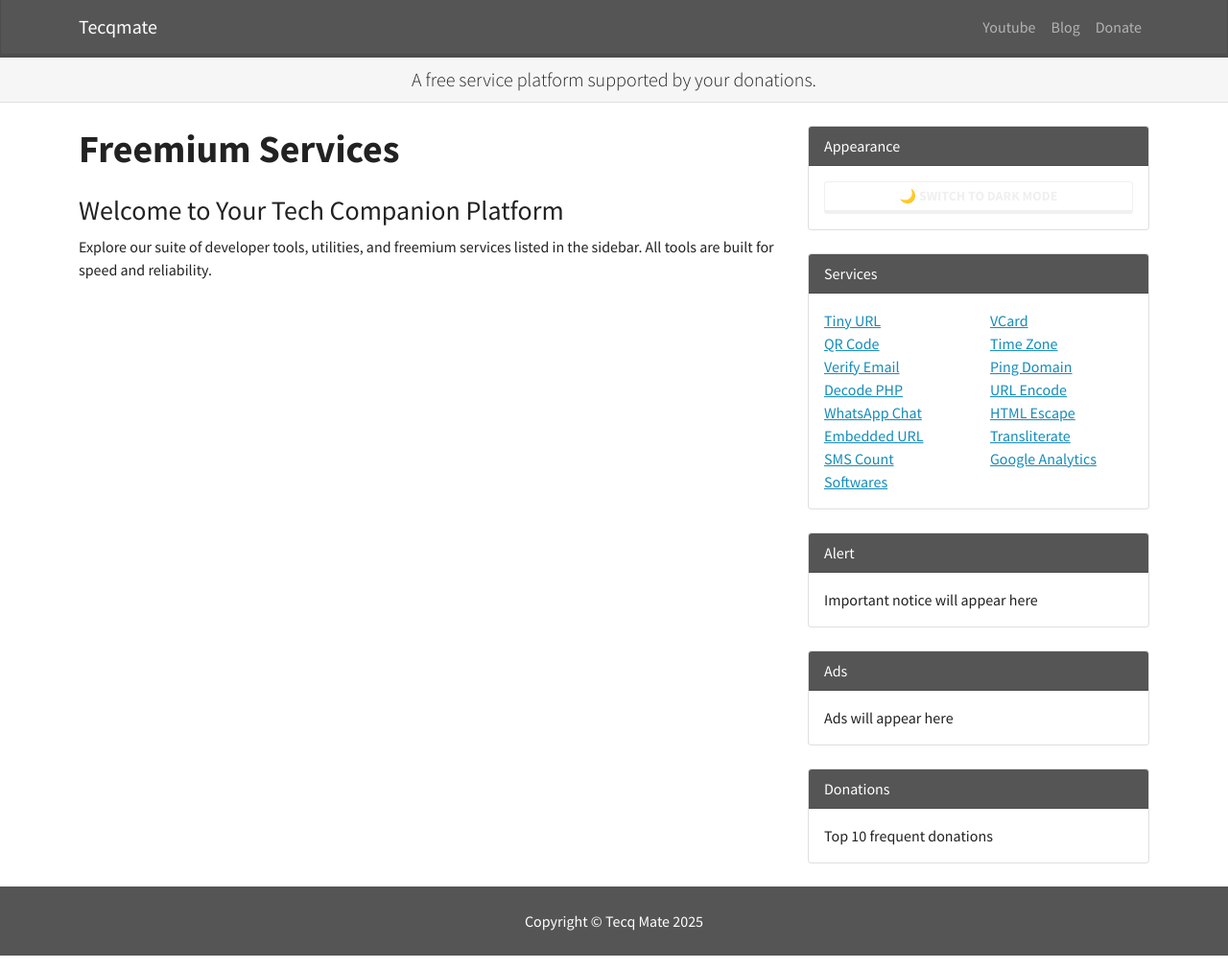
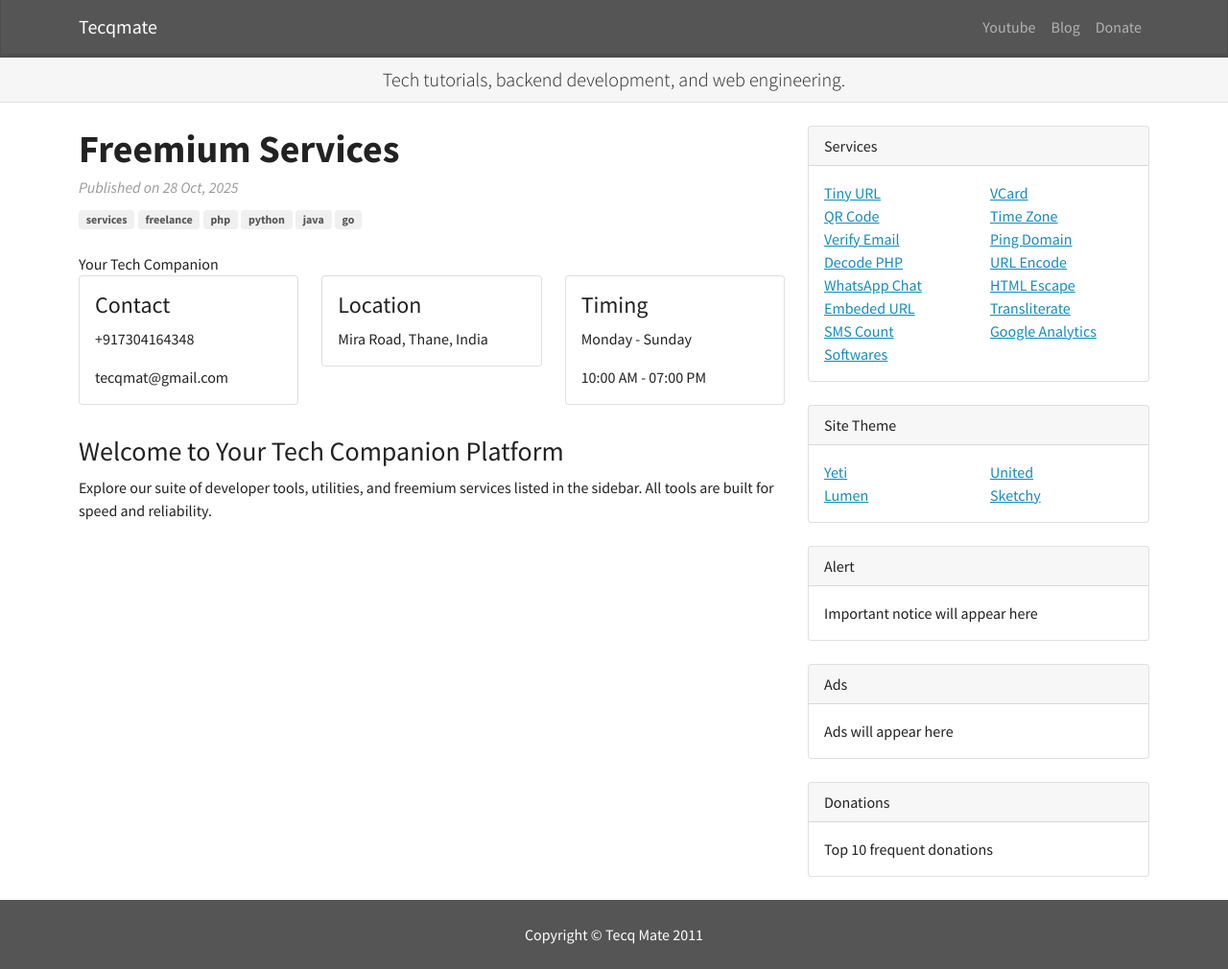
Before and after one commit to tecqmate/site, a Jekyll site: the page built from index.md, in a window 1280 px wide. Shown: the whole page at 96% size. Built offline with Jekyll 4.4.1, drawn with Linux system fonts in a browser that asks for light colours.

Commit message:
few dynamic

```diff
--- /dev/null
+++ b/_includes/footer.html
@@ -0,0 +1,36 @@
+
+  <footer class="footer mt-auto py-3 bg-dark">
+    <div class="container my-2">
+      <p class="m-0 text-center text-white">Copyright © Tecq Mate 2011</p>
+    </div>
+  </footer>
+
+  <!-- Scripts -->
+  <script src="{{ '/jquery-3.5.0.min.js' | relative_url }}"></script>
+  <script src="{{ '/bootstrap.min.js' | relative_url }}"></script>
+  <script src="{{ '/bootbox.min.js' | relative_url }}"></script>
+  <script src="{{ '/script.js' | relative_url }}?_=0.0.1"></script>
+  <script>
+    function changeTheme(themeUrl) {
+      $('#theme-style').attr('href', themeUrl);
+      localStorage.setItem('selected-theme', themeUrl);
+    }
+
+    function toggleTheme() {
+      if (document.documentElement.getAttribute('data-theme') === 'dark') {
+        document.documentElement.removeAttribute('data-theme');
+        localStorage.setItem('mode', 'light');
+      } else {
+        document.documentElement.setAttribute('data-theme', 'dark');
+        localStorage.setItem('mode', 'dark');
+      }
+    }
+
+    $(function() {
+      const savedTheme = localStorage.getItem('selected-theme');
+      if (savedTheme) $('#theme-style').attr('href', savedTheme);
+
+      const savedMode = localStorage.getItem('mode');
+      if (savedMode === 'dark') document.documentElement.setAttribute('data-theme', 'dark');
+    });
+  </script>
--- a/_includes/header.html
+++ b/_includes/header.html
@@ -1,15 +1,21 @@
 
 <head>
   <meta http-equiv="Content-Type" content="text/html; charset=utf-8">
-  <title>{{ page.title }} - {{ site.title }}</title>
+  <title>{% if page.title %}{{ page.title }} - {{ site.title }}{% else %}{{ site.title }}{% endif %}</title>
+  <link rel="canonical" href="{{ page.url | absolute_url }}" />
   <meta name="description" content="{{ page.description | default: site.description }}" />
   <meta name="keywords" content="coding, technology, tutorials, programming, development, php, javascript, python, java, web development" />
-  <meta charset="UTF-8" />
-  <meta http-equiv="x-ua-compatible" content="ie=edge" />
   <meta name="viewport" content="width=device-width, initial-scale=1" />
   <link rel="icon" href="{{ '/favicon.ico' | relative_url }}" sizes="75x75" />
 
-  <!-- Core Bootstrap & Custom Stylesheet -->
-  <link href="{{ '/lumen.min.css' | relative_url }}" rel="stylesheet" id="theme">
+  <!-- Bootstrap & Custom Styles -->
+  <link href="{{ '/lumen.min.css' | relative_url }}" rel="stylesheet" id="theme-style">
   <link href="{{ '/style.css' | relative_url }}" rel="stylesheet">
+
+  <style>
+    #txt, #esc {
+      resize: none;
+      min-height: 200px;
+    }
+  </style>
 </head>
--- /dev/null
+++ b/_includes/services.html
@@ -0,0 +1,11 @@
+<div class="row">
+  {% for item in site.data.services %}
+    <div class="col-sm-6">
+      {% if item.external %}
+        <a href="{{ item.url }}" target="_blank" rel="noopener">{{ item.name }}</a>
+      {% else %}
+        <a href="{{ item.url | relative_url }}">{{ item.name }}</a>
+      {% endif %}
+    </div>
+  {% endfor %}
+</div>
--- a/_layouts/default.html
+++ /dev/null
@@ -1,176 +0,0 @@
-<!DOCTYPE html>
-<html lang="{{ page.lang | default: site.lang | default: 'en' }}" data-bs-theme="light">
-
-{% include header.html %}
-
-<body oncontextmenu="return false">
-  <div id="loader" class="d-none">
-    <div id="overlay"></div>
-    <div class="lds-ellipsis">
-      <div></div><div></div><div></div><div></div>
-    </div>
-  </div>
-
-  <!-- Navbar -->
-  <nav class="navbar navbar-expand-lg navbar-dark bg-dark">
-    <div class="container">
-      <a class="navbar-brand" href="{{ '/' | relative_url }}">Tecqmate</a>
-      <button class="navbar-toggler" type="button" data-bs-toggle="collapse"
-        data-bs-target="#navbarSupportedContent" aria-controls="navbarSupportedContent"
-        aria-expanded="false" aria-label="Toggle navigation">
-        <span class="navbar-toggler-icon"></span>
-      </button>
-      <div class="collapse navbar-collapse" id="navbarSupportedContent">
-        <ul class="navbar-nav ms-auto mb-2 mb-lg-0">
-          <li class="nav-item">
-            <a class="nav-link" href="https://www.youtube.com/channel/UCVOFs1H3mtohHvRwLFbDQNw?sub_confirmation=1" target="_blank" rel="noopener">Youtube</a>
-          </li>
-          <li class="nav-item">
-            <a class="nav-link" href="https://tecqmate.blogspot.com" target="_blank" rel="noopener">Blog</a>
-          </li>
-          <li class="nav-item">
-            <a class="nav-link" href="https://tecqmate.github.io/about#donate" target="_blank" rel="noopener">Donate</a>
-          </li>
-        </ul>
-      </div>
-    </div>
-  </nav>
-
-  <!-- Header Banner -->
-  <header class="py-1 bg-light border-bottom mb-4">
-    <div class="container">
-      <div class="text-center my-1">
-        <p class="lead mb-0">A free service platform supported by your donations.</p>
-      </div>
-    </div>
-  </header>
-
-  <!-- Main Content Layout -->
-  <div class="container">
-    <div class="row">
-      <!-- Main Content Area -->
-      <div class="col-lg-8">
-        <div class="row">
-          <article>
-            <header class="mb-4">
-              <h1 class="fw-bolder mb-1">{{ page.title }}</h1>
-              {% if page.date %}
-              <div class="text-muted fst-italic mb-2">Published on {{ page.date }}</div>
-              {% endif %}
-              {% if page.tags %}
-                {% for tag in page.tags %}
-                  <span class="badge bg-secondary text-decoration-none link-light">{{ tag }}</span>
-                {% endfor %}
-              {% endif %}
-            </header>
-          </article>
-
-          <!-- Injected Page Content -->
-          {{ content }}
-
-        </div>
-      </div>
-
-      <!-- Sidebar Area -->
-      <div class="col-lg-4">
-        <!-- Light / Dark Theme Switcher Card -->
-        <div class="card mb-4">
-          <div class="card-header bg-dark text-white">Appearance</div>
-          <div class="card-body text-center">
-            <button class="btn btn-outline-secondary btn-sm w-100" id="theme-toggle" type="button">
-              <span id="theme-icon">🌙</span> <span id="theme-text">Switch to Dark Mode</span>
-            </button>
-          </div>
-        </div>
-
-        <!-- Services Menu Card -->
-        <div class="card mb-4">
-          <div class="card-header bg-dark text-white">Services</div>
-          <div class="card-body">
-            <div class="row">
-              <div class="col-sm-6"><a href="{{ '/tiny.html' | relative_url }}">Tiny URL</a></div>
-              <div class="col-sm-6"><a href="{{ '/vcard.html' | relative_url }}">VCard</a></div>
-              <div class="col-sm-6"><a href="{{ '/qrcode.html' | relative_url }}">QR Code</a></div>
-              <div class="col-sm-6"><a href="{{ '/timezone.html' | relative_url }}">Time Zone</a></div>
-              <div class="col-sm-6"><a href="{{ '/verify-email.html' | relative_url }}">Verify Email</a></div>
-              <div class="col-sm-6"><a href="{{ '/ping-domain.html' | relative_url }}">Ping Domain</a></div>
-              <div class="col-sm-6"><a href="{{ '/dephp.html' | relative_url }}">Decode PHP</a></div>
-              <div class="col-sm-6"><a href="{{ '/url-encode.html' | relative_url }}">URL Encode</a></div>
-              <div class="col-sm-6"><a href="{{ '/whatsapp.html' | relative_url }}">WhatsApp Chat</a></div>
-              <div class="col-sm-6"><a href="{{ '/html-encode.html' | relative_url }}">HTML Escape</a></div>
-              <div class="col-sm-6"><a href="{{ '/embedded-url.html' | relative_url }}">Embedded URL</a></div>
-              <div class="col-sm-6"><a href="{{ '/transliterate.html' | relative_url }}">Transliterate</a></div>
-              <div class="col-sm-6"><a href="{{ '/sms-count.html' | relative_url }}">SMS Count</a></div>
-              <div class="col-sm-6"><a href="{{ '/ga-link.html' | relative_url }}">Google Analytics</a></div>
-              <div class="col-sm-6"><a href="https://github.com/sdksmate?tab=repositories" target="_blank" rel="noopener">Softwares</a></div>
-            </div>
-          </div>
-        </div>
-
-        <!-- Extra Widgets -->
-        <div class="card mb-4">
-          <div class="card-header bg-dark text-white">Alert</div>
-          <div class="card-body">Important notice will appear here</div>
-        </div>
-        <div class="card mb-4">
-          <div class="card-header bg-dark text-white">Ads</div>
-          <div class="card-body">Ads will appear here</div>
-        </div>
-        <div class="card mb-4">
-          <div class="card-header bg-dark text-white">Donations</div>
-          <div class="card-body">Top 10 frequent donations</div>
-        </div>
-      </div>
-    </div>
-  </div>
-
-  <!-- Footer -->
-  <footer class="footer mt-auto py-3 bg-dark">
-    <div class="container my-2">
-      <p class="m-0 text-center text-white">Copyright © Tecq Mate 2025</p>
-    </div>
-  </footer>
-
-  <!-- Scripts -->
-  <script src="{{ '/jquery-3.5.0.min.js' | relative_url }}"></script>
-  <script src="{{ '/bootstrap.min.js' | relative_url }}"></script>
-  <script src="{{ '/bootbox.min.js' | relative_url }}"></script>
-  <script src="{{ '/script.js' | relative_url }}?_=0.0.0"></script>
-
-  <!-- Theme Toggle Script -->
-  <script>
-    document.addEventListener('DOMContentLoaded', function() {
-      const toggleBtn = document.getElementById('theme-toggle');
-      const themeIcon = document.getElementById('theme-icon');
-      const themeText = document.getElementById('theme-text');
-      const htmlElement = document.documentElement;
-
-      const savedTheme = localStorage.getItem('theme') || 'light';
-      htmlElement.setAttribute('data-bs-theme', savedTheme);
-      updateButtonUI(savedTheme);
-
-      if (toggleBtn) {
-        toggleBtn.addEventListener('click', function() {
-          const currentTheme = htmlElement.getAttribute('data-bs-theme');
-          const newTheme = currentTheme === 'dark' ? 'light' : 'dark';
-
-          htmlElement.setAttribute('data-bs-theme', newTheme);
-          localStorage.setItem('theme', newTheme);
-          updateButtonUI(newTheme);
-        });
-      }
-
-      function updateButtonUI(theme) {
-        if (theme === 'dark') {
-          themeIcon.textContent = '☀️';
-          themeText.textContent = 'Switch to Light Mode';
-        } else {
-          themeIcon.textContent = '🌙';
-          themeText.textContent = 'Switch to Dark Mode';
-        }
-      }
-    });
-  </script>
-</body>
-
-</html>
--- a/_layouts/home.html
+++ b/_layouts/home.html
@@ -1,30 +1,7 @@
 <!DOCTYPE html>
 <html lang="{{ page.lang | default: site.lang | default: 'en' }}">
 
-<head>
-  <meta http-equiv="Content-Type" content="text/html; charset=utf-8">
-  <title>{% if page.title %}{{ page.title }} - {{ site.title }}{% else %}{{ site.title }}{% endif %}</title>
-  <link rel="canonical" href="{{ page.url | absolute_url }}" />
-  <meta name="description" content="{{ page.description | default: site.description }}" />
-  <meta name="keywords" content="coding, technology, tutorials, programming, development, php, javascript, python, java, web development" />
-  <meta name="viewport" content="width=device-width, initial-scale=1" />
-  <link rel="icon" href="{{ '/favicon.ico' | relative_url }}" sizes="75x75" />
-
-  <!-- Bootstrap & Custom Styles -->
-  <link href="{{ '/lumen.min.css' | relative_url }}" rel="stylesheet" id="theme-style">
-  <link href="{{ '/style.css' | relative_url }}" rel="stylesheet">
-
-  <style>
-    #txt, #esc {
-      resize: none;
-      min-height: 200px;
-    }
-    [data-theme="dark"] body {
-      background-color: #121212 !important;
-      color: #e0e0e0 !important;
-    }
-  </style>
-</head>
+{% include header.html %}
 
 <body oncontextmenu="return false">
   <nav class="navbar navbar-expand-lg navbar-dark bg-dark">
@@ -127,23 +104,7 @@
         <div class="card mb-4">
           <div class="card-header">Services</div>
           <div class="card-body">
-            <div class="row">
-              <div class="col-sm-6"><a href="{{ '/tiny' | relative_url }}">Tiny URL</a></div>
-              <div class="col-sm-6"><a href="{{ '/vcard' | relative_url }}">VCard</a></div>
-              <div class="col-sm-6"><a href="{{ '/qrcode' | relative_url }}">QR Code</a></div>
-              <div class="col-sm-6"><a href="{{ '/timezone' | relative_url }}">Time Zone</a></div>
-              <div class="col-sm-6"><a href="{{ '/verify-email' | relative_url }}">Verify Email</a></div>
-              <div class="col-sm-6"><a href="{{ '/ping-domain' | relative_url }}">Ping Domain</a></div>
-              <div class="col-sm-6"><a href="{{ '/dephp' | relative_url }}">Decode PHP</a></div>
-              <div class="col-sm-6"><a href="{{ '/url-encode' | relative_url }}">URL Encode</a></div>
-              <div class="col-sm-6"><a href="{{ '/whatsapp' | relative_url }}">WhatsApp Chat</a></div>
-              <div class="col-sm-6"><a href="{{ '/html-encode' | relative_url }}">HTML Escape</a></div>
-              <div class="col-sm-6"><a href="{{ '/embeded-url' | relative_url }}">Embeded URL</a></div>
-              <div class="col-sm-6"><a href="{{ '/transliterate' | relative_url }}">Transliterate</a></div>
-              <div class="col-sm-6"><a href="{{ '/sms-count' | relative_url }}">SMS Count</a></div>
-              <div class="col-sm-6"><a href="{{ '/ga-link' | relative_url }}">Google Analytics</a></div>
-              <div class="col-sm-6"><a href="https://github.com/sdksmate?tab=repositories" target="_blank">Softwares</a></div>
-            </div>
+              {% include services.html %}
           </div>
         </div>
 
@@ -176,41 +137,7 @@
     </div>
   </div>
 
-  <footer class="footer mt-auto py-3 bg-dark">
-    <div class="container my-2">
-      <p class="m-0 text-center text-white">Copyright © Tecq Mate 2011</p>
-    </div>
-  </footer>
-
-  <!-- Scripts -->
-  <script src="{{ '/jquery-3.5.0.min.js' | relative_url }}"></script>
-  <script src="{{ '/bootstrap.min.js' | relative_url }}"></script>
-  <script src="{{ '/bootbox.min.js' | relative_url }}"></script>
-  <script src="{{ '/script.js' | relative_url }}?_=0.0.1"></script>
-  <script>
-    function changeTheme(themeUrl) {
-      $('#theme-style').attr('href', themeUrl);
-      localStorage.setItem('selected-theme', themeUrl);
-    }
-
-    function toggleTheme() {
-      if (document.documentElement.getAttribute('data-theme') === 'dark') {
-        document.documentElement.removeAttribute('data-theme');
-        localStorage.setItem('mode', 'light');
-      } else {
-        document.documentElement.setAttribute('data-theme', 'dark');
-        localStorage.setItem('mode', 'dark');
-      }
-    }
-
-    $(function() {
-      const savedTheme = localStorage.getItem('selected-theme');
-      if (savedTheme) $('#theme-style').attr('href', savedTheme);
-
-      const savedMode = localStorage.getItem('mode');
-      if (savedMode === 'dark') document.documentElement.setAttribute('data-theme', 'dark');
-    });
-  </script>
+  {% include footer.html %}
 </body>
 
 </html>
```
Also changed, not shown: _data/services.yml (added, +32 -0 lines), index.md (+1 -1 lines).
